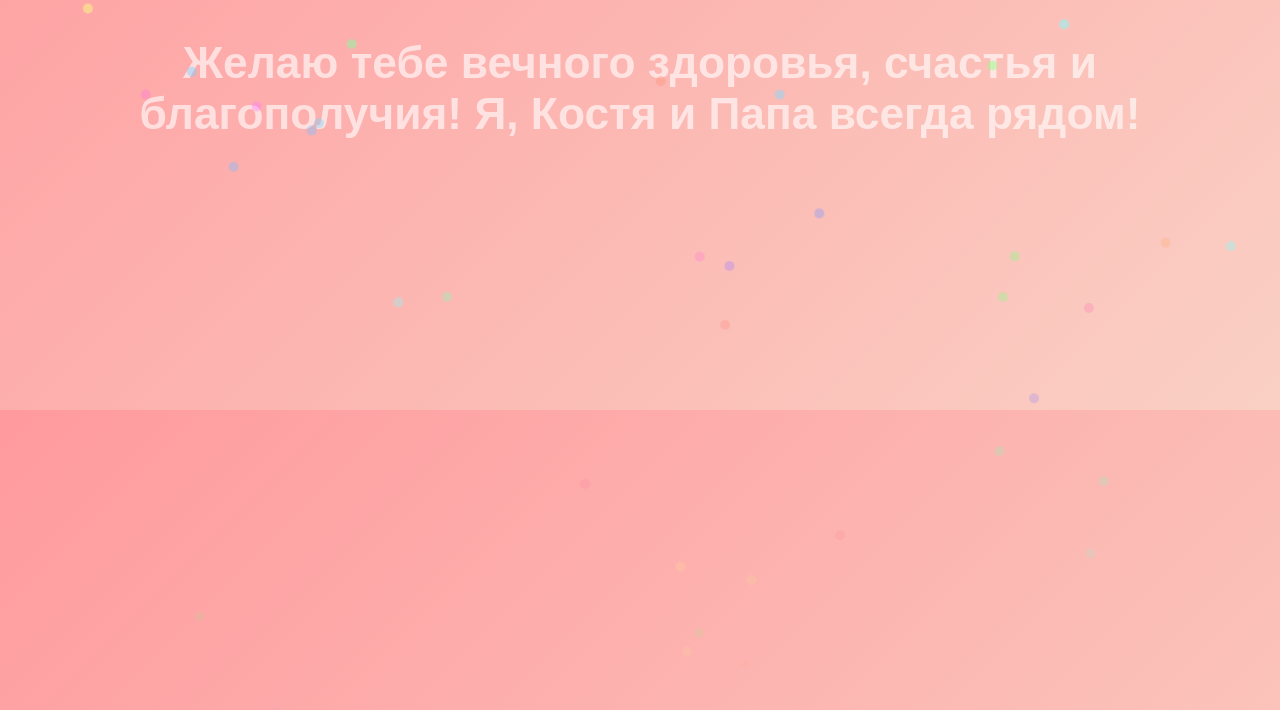
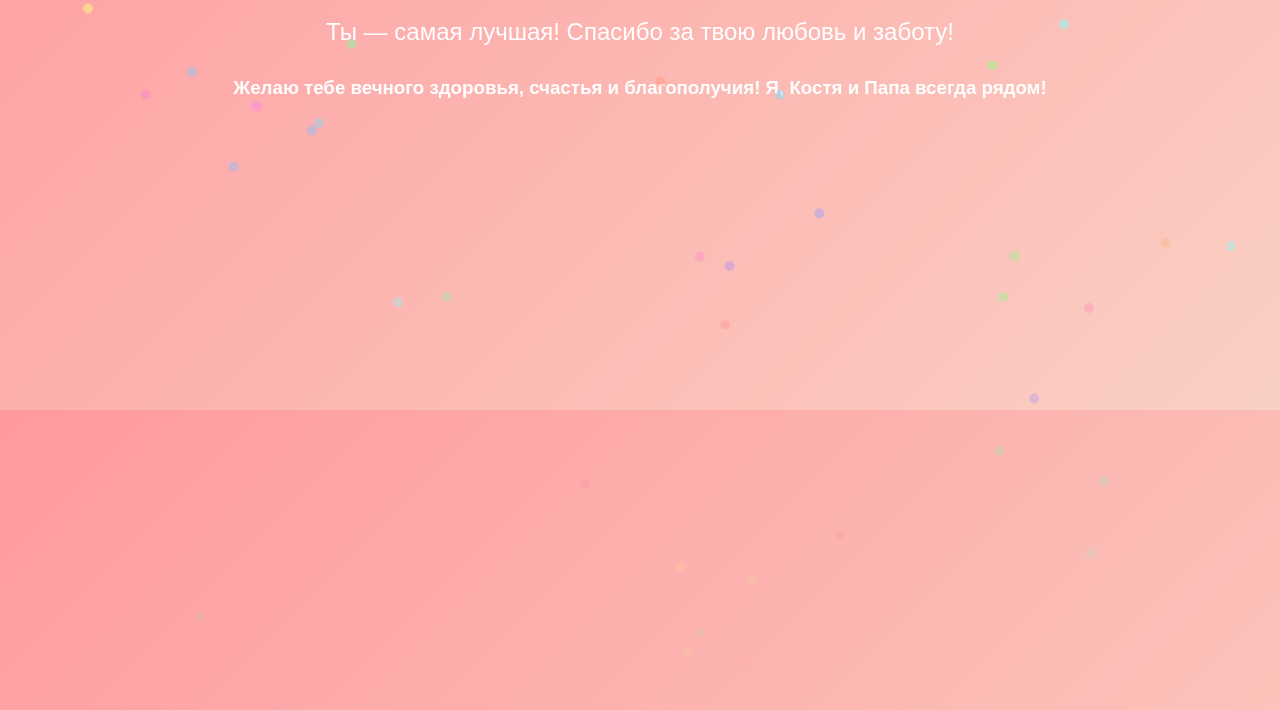
Before and after one commit to n1ko-7ai/birthday-present-for-mom, a plain HTML site: page congrats.html in a window 1280 px wide. Shown: the part 390-1100 px from the top of the page. Drawn offline with Linux system fonts and the light colour scheme.

Commit message:
Update congrats.html

```diff
--- a/congrats.html
+++ b/congrats.html
@@ -59,7 +59,7 @@
 <body>
   <h1>С Днем Рождения, Мама!</h1>
   <p>Ты — самая лучшая! Спасибо за твою любовь и заботу!</p>
-  <h1> Желаю тебе вечного здоровья, счастья и благополучия! Я, Костя и Папа всегда рядом! </h1>
+  <h3> Желаю тебе вечного здоровья, счастья и благополучия! Я, Костя и Папа всегда рядом! </h3>
   <script>
     // Генерация конфетти
     for (let i = 0; i < 100; i++) {
```
